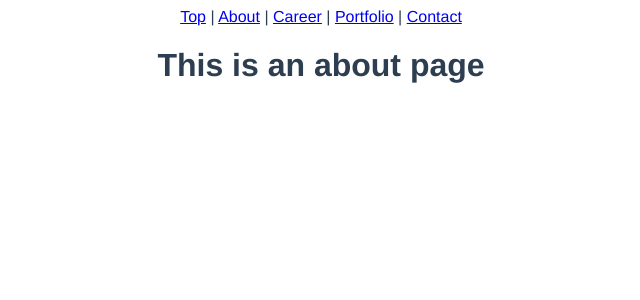
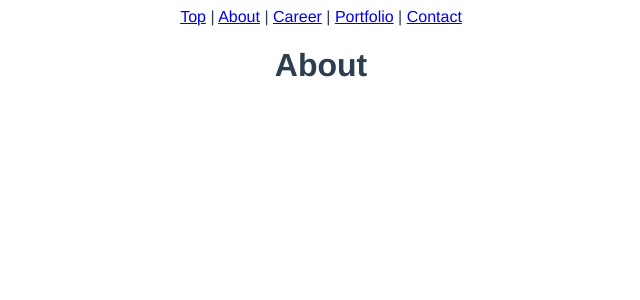
Before and after one commit to RyutaSuzuki77/portfolio, a Vue app: page /about in a window 1280 px wide. Shown: the top 300 px of the page, without its empty margins (319-959 px from the left). Built offline with nearby package versions, Linux system fonts and the light colour scheme.

Commit message:
ページタイトルコンポーネント実装

```diff
--- /dev/null
+++ b/src/components/Pagetitle.vue
@@ -0,0 +1,17 @@
+<template>
+  <div class="pagetitle">
+    <h1> {{pagetitle}} </h1>
+  </div>
+</template>
+
+<script>
+export default{
+  name:'pagetitle',
+  props:{
+    pagetitle:{
+      type:String,
+      default:''
+    }
+  }
+}
+</script>
--- a/src/pages/About.vue
+++ b/src/pages/About.vue
@@ -1,5 +1,16 @@
 <template>
   <div class="about">
-    <h1>This is an about page</h1>
+    <Pagetitle pagetitle="About"></Pagetitle>
   </div>
 </template>
+
+<script>
+import Pagetitle from '@/components/Pagetitle.vue'
+
+export default{
+  name:'about',
+  components:{
+    Pagetitle
+  }
+}
+</script>
--- a/src/pages/Career.vue
+++ b/src/pages/Career.vue
@@ -1,5 +1,16 @@
 <template>
   <div class="carerr">
-    <h1>carerr page</h1>
+    <Pagetitle pagetitle='Carerr'></Pagetitle>
   </div>
 </template>
+
+<script>
+import Pagetitle from '@/components/Pagetitle.vue'
+
+export default{
+  name:'career',
+  components:{
+    Pagetitle
+  }
+}
+</script>
--- a/src/pages/Contact.vue
+++ b/src/pages/Contact.vue
@@ -1,5 +1,16 @@
 <template>
   <div class="contact">
-    <h1>contact page</h1>
+    <Pagetitle pagetitle='contact page'></Pagetitle>
   </div>
 </template>
+
+<script>
+import Pagetitle from '@/components/Pagetitle.vue'
+
+export default{
+  name:'contact',
+  components:{
+    Pagetitle
+  }
+}
+</script>
--- a/src/pages/Portfolio.vue
+++ b/src/pages/Portfolio.vue
@@ -1,5 +1,16 @@
 <template>
   <div class="portfolio">
-    <h1>portfolio page</h1>
+    <Pagetitle pagetitle="Portfolio"></Pagetitle>
   </div>
 </template>
+
+<script>
+import Pagetitle from '@/components/Pagetitle.vue'
+
+export default{
+  name:'pagetitle',
+  components:{
+    Pagetitle
+  }
+}
+</script>
--- a/src/pages/Top.vue
+++ b/src/pages/Top.vue
@@ -1,5 +1,17 @@
 <template>
   <div class="top">
+    <Pagetitle pagetitle='Top'></Pagetitle>
     Doragon's Portfolio
   </div>
 </template>
+
+<script>
+import Pagetitle from '@/components/Pagetitle.vue'
+
+export default{
+  name:'top',
+  components:{
+    Pagetitle
+  }
+}
+</script>
```
